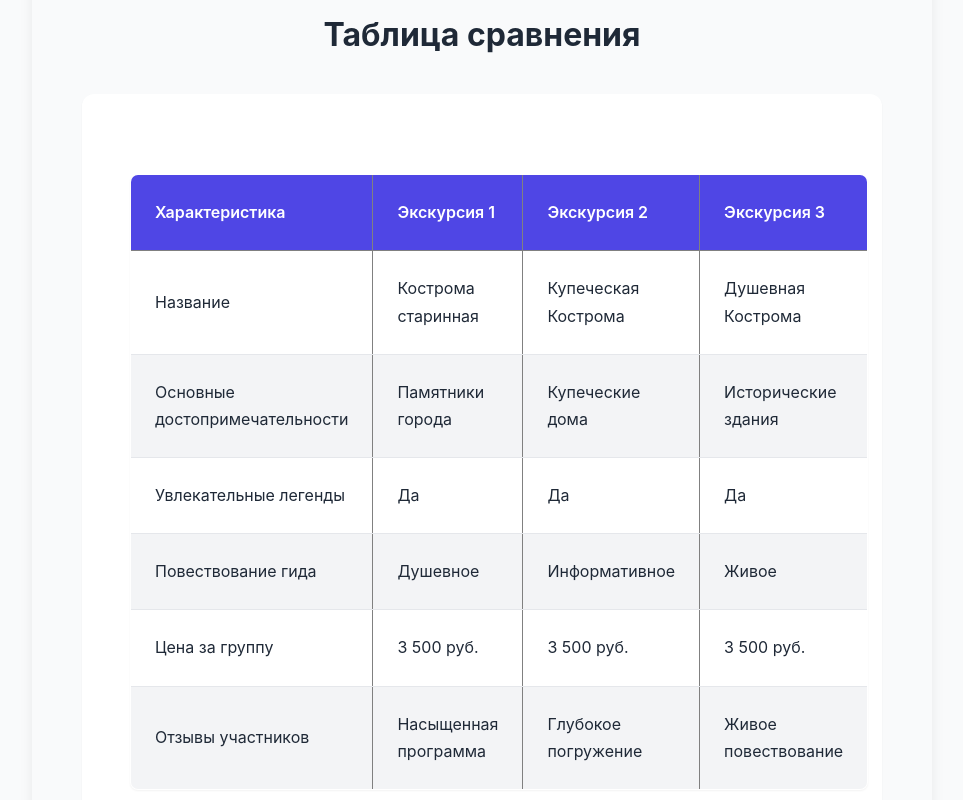
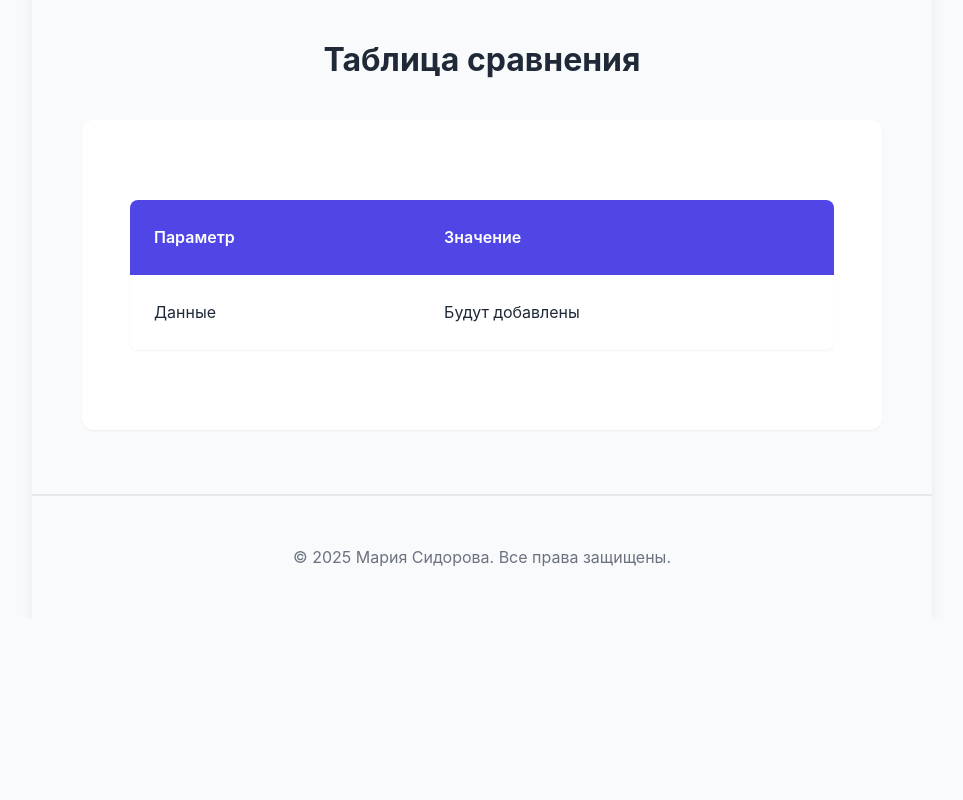
Before and after one commit to pashnin/ekskursii-v-kostrome, a plain HTML site: page index.html in a window 1280 px wide. Shown: the part 1936-2736 px from the top of the page, without its empty margins (158-1121 px from the left). After the commit the page ends 2555 px from the top, so only its background shows below. Drawn offline with Linux system fonts and the light colour scheme.

Commit message:
Update article index.html for static deployment

```diff
--- a/index.html
+++ b/index.html
@@ -8,7 +8,7 @@
     <title>Лучшие экскурсии в Костроме</title>
     <meta name="title" content="Лучшие экскурсии в Костроме">
     <meta name="description" content="Лучшие экскурсии в Костроме на декабрь 2025">
-    <meta name="author" content="Надежда Павлов">
+    <meta name="author" content="Мария Сидорова">
     <meta name="keywords" content="Лучшие экскурсии в Костроме Лучшие экскурсии в Костроме на декабрь 2025">
 
     <!-- Webmaster Verification -->
@@ -23,8 +23,8 @@
     <meta property="og:image" content="https://ekskursii-v-kostrome.vercel.app/icon.png">
     <meta property="og:site_name" content="Лучшие экскурсии в Костроме">
     <meta property="og:locale" content="ru_RU">
-    <meta property="article:published_time" content="2025-12-19T18:12:20+00:00">
-    <meta property="article:author" content="Надежда Павлов">
+    <meta property="article:published_time" content="2025-12-20T18:27:32+00:00">
+    <meta property="article:author" content="Мария Сидорова">
     <meta property="article:section" content="Статьи">
 
     <!-- Twitter -->
@@ -33,7 +33,7 @@
     <meta name="twitter:title" content="Лучшие экскурсии в Костроме">
     <meta name="twitter:description" content="Лучшие экскурсии в Костроме на декабрь 2025">
     <meta name="twitter:image" content="https://ekskursii-v-kostrome.vercel.app/icon.png">
-    <meta name="twitter:creator" content="Надежда Павлов">
+    <meta name="twitter:creator" content="Мария Сидорова">
 
     <!-- Favicon -->
     <link rel="icon" type="image/png" href="/icon.png">
@@ -50,13 +50,13 @@
         "headline": "Лучшие экскурсии в Костроме",
         "description": "Лучшие экскурсии в Костроме на декабрь 2025",
         "image": "https://ekskursii-v-kostrome.vercel.app/icon.png",
-        "datePublished": "2025-12-19T18:12:20+00:00",
-        "dateModified": "2025-12-19T18:12:20+00:00",
+        "datePublished": "2025-12-20T18:27:32+00:00",
+        "dateModified": "2025-12-20T18:27:32+00:00",
         "author": {
             "@type": "Person",
-            "name": "Надежда Павлов",
-            "description": "Эксперт в области культурного туризма и истории России, обладающий многолетним опытом работы в сфере организации экскурсий по историческим городам. Специализируется на изучении и популяризации наследия Костромы, активно делясь уникальными знаниями о её культуре и архитектуре. Регулярно проводит лекции и семинары, посвященные роли Костромы в истории страны, а также является автором ряда публикаций о туристических маршрутах в России.",
-            "image": "https://ui-avatars.com/api/?name=Надежда+Павлов&amp;size=120&amp;background=4f46e5&amp;color=fff&amp;bold=true"
+            "name": "Мария Сидорова",
+            "description": "Эксперт в области культурного туризма и исторической реконструкции с более чем десятилетним опытом работы в сфере экскурсионных услуг. Специализируется на изучении и популяризации истории российских городов, особенно Костромы, с акцентом на её уникальное культурное наследие и купеческую традицию. Автор многочисленных статей и руководств, делится увлекательными историями и фактическими материалами, позволяющими глубже понять душевное обаяние этого старинного города.",
+            "image": "https://ui-avatars.com/api/?name=Мария+Сидорова&amp;size=120&amp;background=4f46e5&amp;color=fff&amp;bold=true"
         },
         "publisher": {
             "@type": "Organization",
@@ -84,8 +84,8 @@
             <div class="header-content">
                 <h1 class="article-title" itemprop="headline">Лучшие экскурсии в Костроме</h1>
                 <div class="article-meta">
-                    <time datetime="2025-12-19T18:12:20+00:00" itemprop="datePublished">19.12.2025</time>
-                    <meta itemprop="dateModified" content="2025-12-19T18:12:20+00:00">
+                    <time datetime="2025-12-20T18:27:32+00:00" itemprop="datePublished">20.12.2025</time>
+                    <meta itemprop="dateModified" content="2025-12-20T18:27:32+00:00">
                     <span class="reading-time" itemprop="timeRequired" content="PT1M">Время чтения: 1 мин</span>
                 </div>
             </div>
@@ -95,11 +95,11 @@
         <section class="author-section" itemscope itemtype="https://schema.org/Person" itemprop="author">
             <div class="author-card">
                 <div class="author-avatar">
-                    <img src="https://ui-avatars.com/api/?name=Надежда+Павлов&amp;size=120&amp;background=4f46e5&amp;color=fff&amp;bold=true" alt="Надежда Павлов" itemprop="image" onerror="this.src='https://ui-avatars.com/api/?name=Надежда+Павлов&size=120&background=4f46e5&color=fff&bold=true'">
+                    <img src="https://ui-avatars.com/api/?name=Мария+Сидорова&amp;size=120&amp;background=4f46e5&amp;color=fff&amp;bold=true" alt="Мария Сидорова" itemprop="image" onerror="this.src='https://ui-avatars.com/api/?name=Мария+Сидорова&size=120&background=4f46e5&color=fff&bold=true'">
                 </div>
                 <div class="author-info">
-                    <div class="author-name" itemprop="name">Надежда Павлов</div>
-                    <p class="author-description" itemprop="description">Эксперт в области культурного туризма и истории России, обладающий многолетним опытом работы в сфере организации экскурсий по историческим городам. Специализируется на изучении и популяризации наследия Костромы, активно делясь уникальными знаниями о её культуре и архитектуре. Регулярно проводит лекции и семинары, посвященные роли Костромы в истории страны, а также является автором ряда публикаций о туристических маршрутах в России.</p>
+                    <div class="author-name" itemprop="name">Мария Сидорова</div>
+                    <p class="author-description" itemprop="description">Эксперт в области культурного туризма и исторической реконструкции с более чем десятилетним опытом работы в сфере экскурсионных услуг. Специализируется на изучении и популяризации истории российских городов, особенно Костромы, с акцентом на её уникальное культурное наследие и купеческую традицию. Автор многочисленных статей и руководств, делится увлекательными историями и фактическими материалами, позволяющими глубже понять душевное обаяние этого старинного города.</p>
                     <div class="author-badges">
                         <span class="badge expert" itemprop="jobTitle">Эксперт</span>
                     </div>
@@ -111,8 +111,8 @@
         <article class="article-content" itemscope itemtype="https://schema.org/Article">
             <meta itemprop="headline" content="Лучшие экскурсии в Костроме">
             <meta itemprop="description" content="Лучшие экскурсии в Костроме на декабрь 2025">
-            <meta itemprop="datePublished" content="2025-12-19T18:12:20+00:00">
-            <meta itemprop="dateModified" content="2025-12-19T18:12:20+00:00">
+            <meta itemprop="datePublished" content="2025-12-20T18:27:32+00:00">
+            <meta itemprop="dateModified" content="2025-12-20T18:27:32+00:00">
             <meta itemprop="timeRequired" content="PT1M">
             <meta itemprop="wordCount" content="218">
             <div class="content-wrapper" itemprop="articleBody">
@@ -124,54 +124,22 @@
         <section class="table-section">
             <h2 class="section-title">Таблица сравнения</h2>
             <div class="table-container">
-                <table border="1" cellspacing="0" cellpadding="5">
+
+        <table class="comparison-table">
             <thead>
                 <tr>
-            <th>Характеристика</th>
-            <th>Экскурсия 1</th>
-            <th>Экскурсия 2</th>
-            <th>Экскурсия 3</th>
+                    <th>Параметр</th>
+                    <th>Значение</th>
                 </tr>
             </thead>
             <tbody>
                 <tr>
-            <td>Название</td>
-            <td>Кострома старинная</td>
-            <td>Купеческая Кострома</td>
-            <td>Душевная Кострома</td>
-        </tr>
-        <tr>
-            <td>Основные достопримечательности</td>
-            <td>Памятники города</td>
-            <td>Купеческие дома</td>
-            <td>Исторические здания</td>
-        </tr>
-        <tr>
-            <td>Увлекательные легенды</td>
-            <td>Да</td>
-            <td>Да</td>
-            <td>Да</td>
-        </tr>
-        <tr>
-            <td>Повествование гида</td>
-            <td>Душевное</td>
-            <td>Информативное</td>
-            <td>Живое</td>
-        </tr>
-        <tr>
-            <td>Цена за группу</td>
-            <td>3 500 руб.</td>
-            <td>3 500 руб.</td>
-            <td>3 500 руб.</td>
-        </tr>
-        <tr>
-            <td>Отзывы участников</td>
-            <td>Насыщенная программа</td>
-            <td>Глубокое погружение</td>
-            <td>Живое повествование</td>
+                    <td>Данные</td>
+                    <td>Будут добавлены</td>
                 </tr>
             </tbody>
         </table>
+
             </div>
         </section>
 
@@ -180,7 +148,7 @@
         <!-- Footer -->
         <footer class="article-footer">
             <div class="footer-content">
-                <p>&copy; 2025 Надежда Павлов. Все права защищены.</p>
+                <p>&copy; 2025 Мария Сидорова. Все права защищены.</p>
 
             </div>
         </footer>
```
Lines whose indentation alone changed are shown as unchanged.
